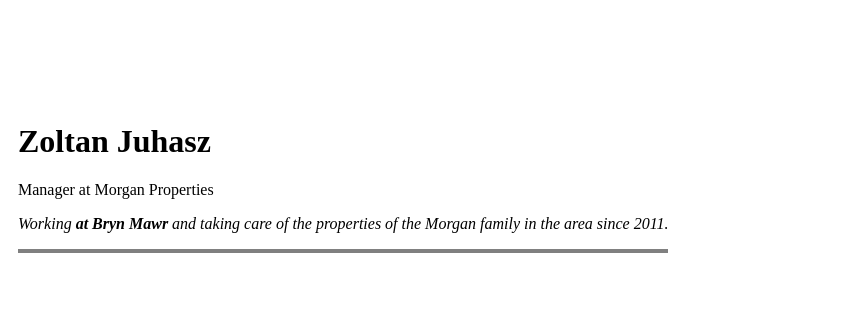
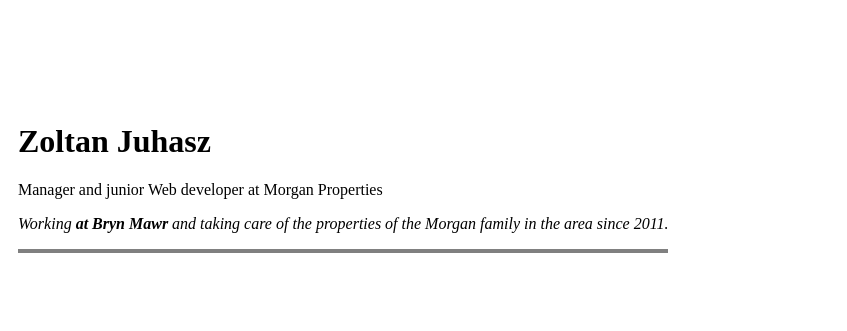
Before and after one commit to Captainjuva/me, a plain HTML site: page index.html in a window 1280 px wide. Shown: the top 331 px of the page, 433-1280 px from the left. Drawn offline with Linux system fonts and the light colour scheme.

Commit message:
Add files via upload

```diff
--- a/index.html
+++ b/index.html
@@ -8,7 +8,7 @@
       <tr>
             <td><img src="https://scontent-lga3-2.xx.fbcdn.net/v/t39.30808-6/313438201_10167882143690393_5458743847694425737_n.jpg?stp=cp6_dst-jpg_p526x296&_nc_cat=100&ccb=1-7&_nc_sid=8bfeb9&_nc_ohc=mKvkhgSEfccAX-MoxIy&_nc_ht=scontent-lga3-2.xx&oh=00_AfDOllwFLHq6Bvr3gNpyGWJ9O9APFAGoLriEy4qzFerjeA&oe=63DF4910" alt="my profile"></td>
             <td><h1>Zoltan Juhasz</h1>
-            <p>Manager at Morgan Properties</p>
+            <p>Manager and junior Web developer at Morgan Properties</p>
             <p><em>Working <strong>at Bryn Mawr</strong> and taking care of the properties of the Morgan family in the area since 2011.</em></p>
             <hr size="4" noshade="0"></td>
        <tr/>
```
